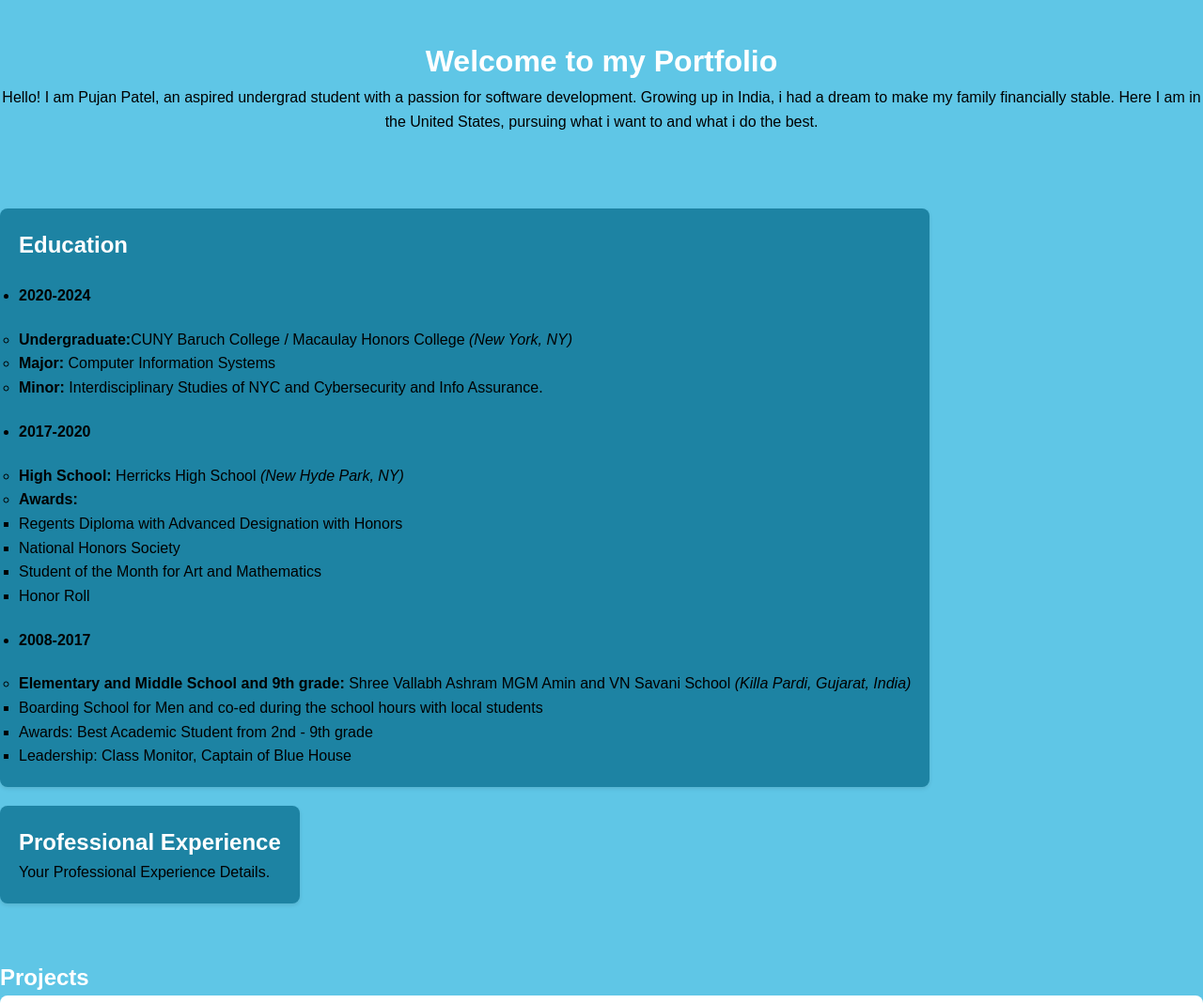
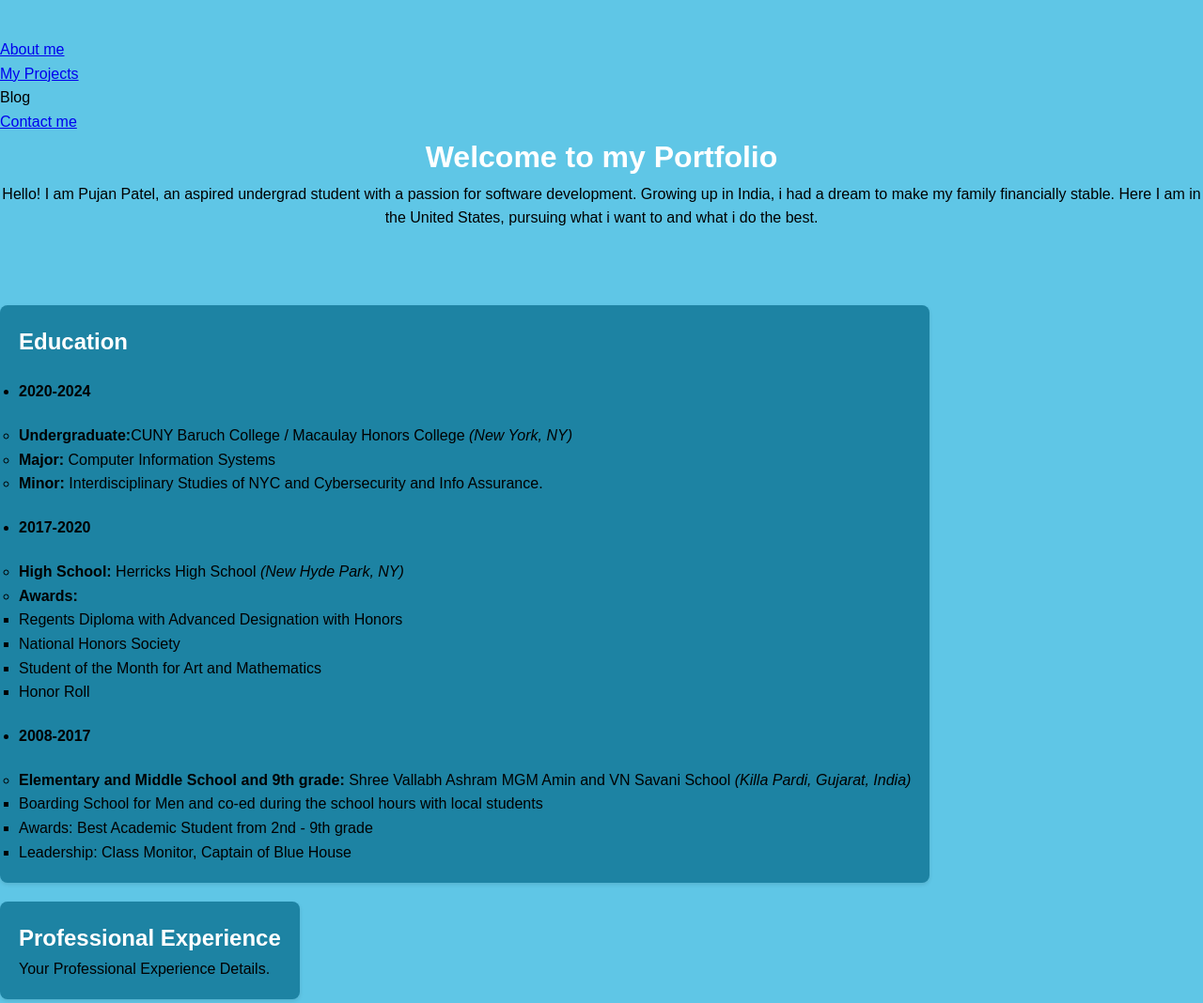
Before and after one commit to Pupat3l/portfolio, a plain HTML site: page index.html in a window 1280 px wide. Shown: the top 1068 px of the page at 94% size. Drawn offline with Linux system fonts and the light colour scheme.

Commit message:
added nav

```diff
--- a/index.html
+++ b/index.html
@@ -1,11 +1,21 @@
 <!DOCTYPE html>
 <html lang="en">
 <head>
+  <meta charset="UTF-8">
+  <meta name="viewport" content="width=device-width", initial-scale="1.0">
   <link rel="stylesheet" href="styles.css">
-  <title>My Portfolio</title>
+  <title>Home</title>
 </head>
 <body>
   <header>
+    <nav>
+      <ul>
+        <li><a href="#about">About me</a></li>
+        <li><a href="#Projects">My Projects</a></li>
+        <li><a hre="#Blog"></a>Blog</li>
+        <li><a href="#Contact">Contact me</a></li>
+      </ul>
+    </nav>
     <h1>Welcome to my Portfolio</h1>
     <p>Hello! I am Pujan Patel, an aspired undergrad student with a passion for software development. Growing up in India,
     i had a dream to make my family financially stable. Here I am in the United States, pursuing what i want to and what i do the best.</p>
--- a/styles.css
+++ b/styles.css
@@ -7,6 +7,10 @@ body {
     font-family: Arial, sans-serif;
     line-height: 1.6;
     background-color: rgb(95, 198, 230);
+}
+nav{
+    text-align: left;
+    padding
 }
 
 .container {
```
